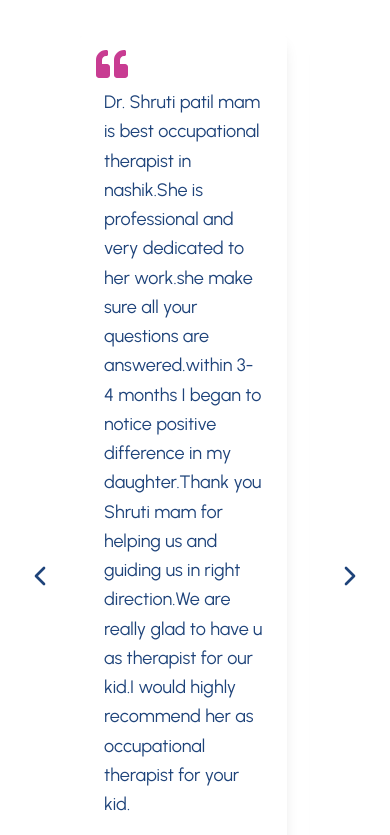
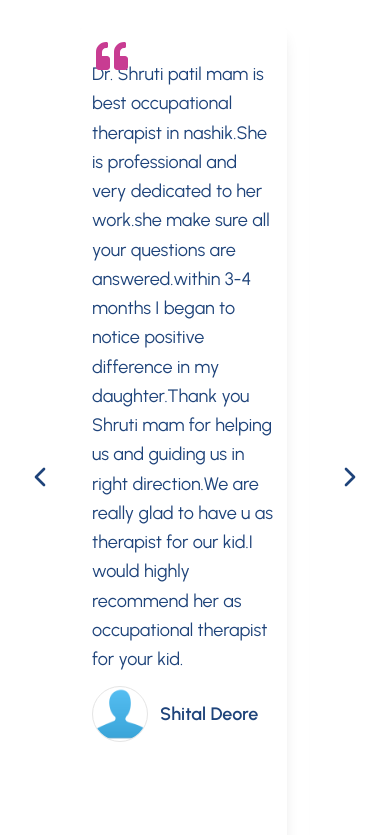
Before and after one commit to Fluencer-D/8senses_user_side, a Next.js app: page /components/testimonials in a window 390 px wide. Shown: the top 835 px of the page. Built offline with nearby package versions, Linux system fonts and the light colour scheme.

Commit message:
New placeholder color

```diff
--- a/app/components/testimonials/page.tsx
+++ b/app/components/testimonials/page.tsx
@@ -154,7 +154,7 @@ const Testimonials = () => {
   };
 
   return (
-    <section className="relative bg-transparent py-8 sm:py-12 md:py-16">
+    <section className="relative bg-transparent py-6 sm:py-10 md:py-14">
       <style jsx>{`
         .testimonial-scroll-container::-webkit-scrollbar {
           display: none;
@@ -200,13 +200,13 @@ const Testimonials = () => {
             {testimonials.map((testimonial, index) => (
               <div
                 key={index}
-                className="min-w-[90%] sm:min-w-[70%] md:min-w-[50%] bg-white rounded-lg shadow-lg p-6 relative"
+                                 className="min-w-[90%] sm:min-w-[70%] md:min-w-[50%] bg-white rounded-lg shadow-lg p-3 sm:p-4 md:p-5 relative"
               >
                 <FaQuoteLeft className="quote-icon absolute text-[#C83C92] w-8 h-8 top-4 left-4" />
-                <p className="testimonial-text text-[#1E437A] font-urbanist text-[18px] sm:text-[20px] md:text-[22px] leading-relaxed mt-8 mb-4">
+                                 <p className="testimonial-text text-[#1E437A] font-urbanist text-[18px] sm:text-[20px] md:text-[22px] leading-relaxed mt-6 sm:mt-7 md:mt-8 mb-3 sm:mb-4">
                   {testimonial.text}
                 </p>
-                <div className="flex items-center mt-4">
+                                 <div className="flex items-center mt-3 sm:mt-4">
                   <div className="avatar-image w-14 h-14 mr-3">
                     <Image
                       src={avatar}
--- a/package.json
+++ b/package.json
@@ -16,7 +16,7 @@
     "dotenv": "^16.5.0",
     "framer-motion": "^12.5.0",
     "lucide-react": "^0.479.0",
-    "next": "15.2.1",
+    "next": "^15.5.0",
     "react": "^19.0.0",
     "react-dom": "^19.0.0",
     "react-icons": "^5.5.0",
```
Also changed, not shown: public/placeholder.png.
